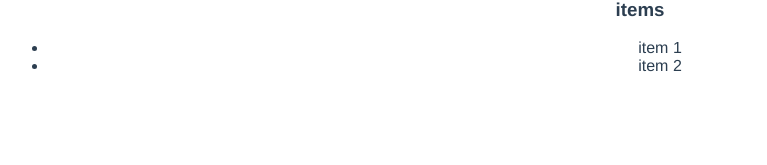
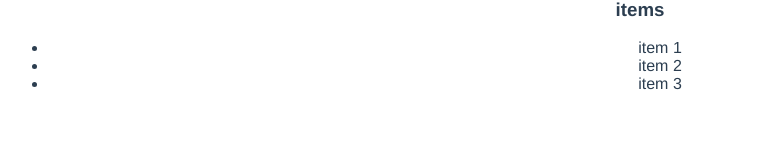
Before and after one commit to ahel73/vue3-ts-boock-project, a Vue app: page /#/ in a window 1280 px wide. Shown: the part 134-299 px from the top of the page, without its empty margins (0-767 px from the left). Built offline with nearby package versions, Linux system fonts and the light colour scheme.

Commit message:
3 добавили интерфейс для item и внедрили его в файлы где используется данная сущность

```diff
--- a/src/components/items/ItemsList.component.vue
+++ b/src/components/items/ItemsList.component.vue
@@ -10,11 +10,12 @@
 </template>
 <script lang="ts">
 import { defineComponent, PropType } from 'vue';
+import {ItemInterface } from '@/models/items/Item.interface'
 
 export default defineComponent({
     props: {
         items: {
-            type: Array as PropType<any[]>
+            type: Array as PropType<ItemInterface[]>
         }
     }
 })
--- /dev/null
+++ b/src/models/items/Item.interface.ts
@@ -0,0 +1,5 @@
+export interface ItemInterface {
+    id: number
+    name: string
+    selected: boolean
+}
--- a/src/views/HomeView.vue
+++ b/src/views/HomeView.vue
@@ -6,6 +6,7 @@
 <script lang="ts">
 import { defineComponent } from 'vue'
 import ItemsListComonent from '@/components/items/ItemsList.component.vue'
+import { ItemInterface } from '@/models/items/Item.interface'
 
 export default defineComponent({
   name: 'Home',
@@ -13,9 +14,10 @@ export default defineComponent({
     ItemsListComonent
   },
   setup() {
-    const items: any[] = [
-      { id: 1, name: 'item 1' },
-      {id: 2, name: 'item 2'},
+    const items: ItemInterface[] = [
+      { id: 1, name: 'item 1', selected: false },
+      { id: 2, name: 'item 2', selected: false },
+      { id: 3, name: 'item 3', selected: false },
     ]
 
     return {items}
```
